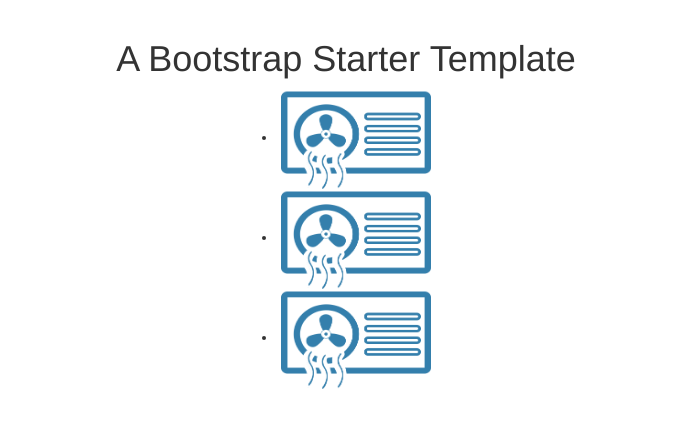
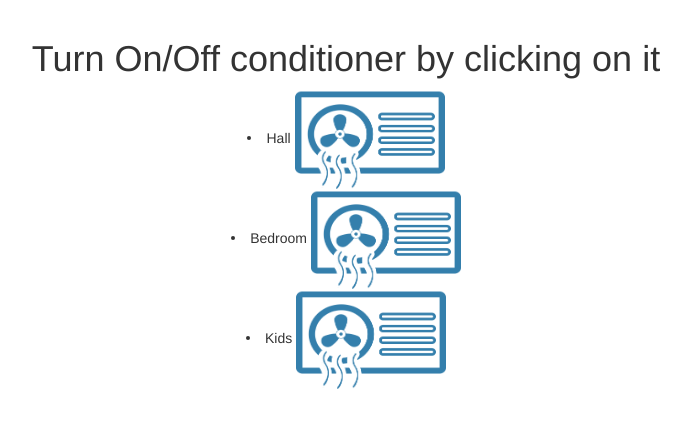
Before and after one commit to SergiiButenko/smart_house, a PHP site: page /v2/index.php in a window 1280 px wide. Shown: the part 51-479 px from the top of the page, without its empty margins (294-985 px from the left). Run offline with PHP 8.4, Linux system fonts and the light colour scheme.

```diff
--- a/v2/index.php
+++ b/v2/index.php
@@ -65,10 +65,10 @@
 
         <div class="row">
             <div class="col-lg-12 text-center">
-                <h1>A Bootstrap Starter Template</h1>
-				<li> <img src="../images/airmoving.gif"  width="150" height="100" onclick="diffImage(this)" /> </li>
-				<li> <img src="../images/airmoving.gif"  width="150" height="100" onclick="diffImage(this)" /> </li>
-				<li> <img src="../images/airmoving.gif"  width="150" height="100" onclick="diffImage(this)" /> </li>
+                <h1>Turn On/Off conditioner by clicking on it</h1>
+				<li> Hall <img src="../images/airmoving.gif"  width="150" height="100" onclick="diffImage(this)" /> </li>
+				<li> Bedroom <img src="../images/airmoving.gif"  width="150" height="100" onclick="diffImage(this)" /> </li>
+				<li> Kids <img src="../images/airmoving.gif"  width="150" height="100" onclick="diffImage(this)" /> </li>
 				</div>
             </div>
         </div>
```
Also changed, not shown: v2/index.html (+4 -4 lines), images/airmoving_static.gif, images/logo.png (deleted), images/logo_w.png (deleted), images/logo_w2.png (deleted).
